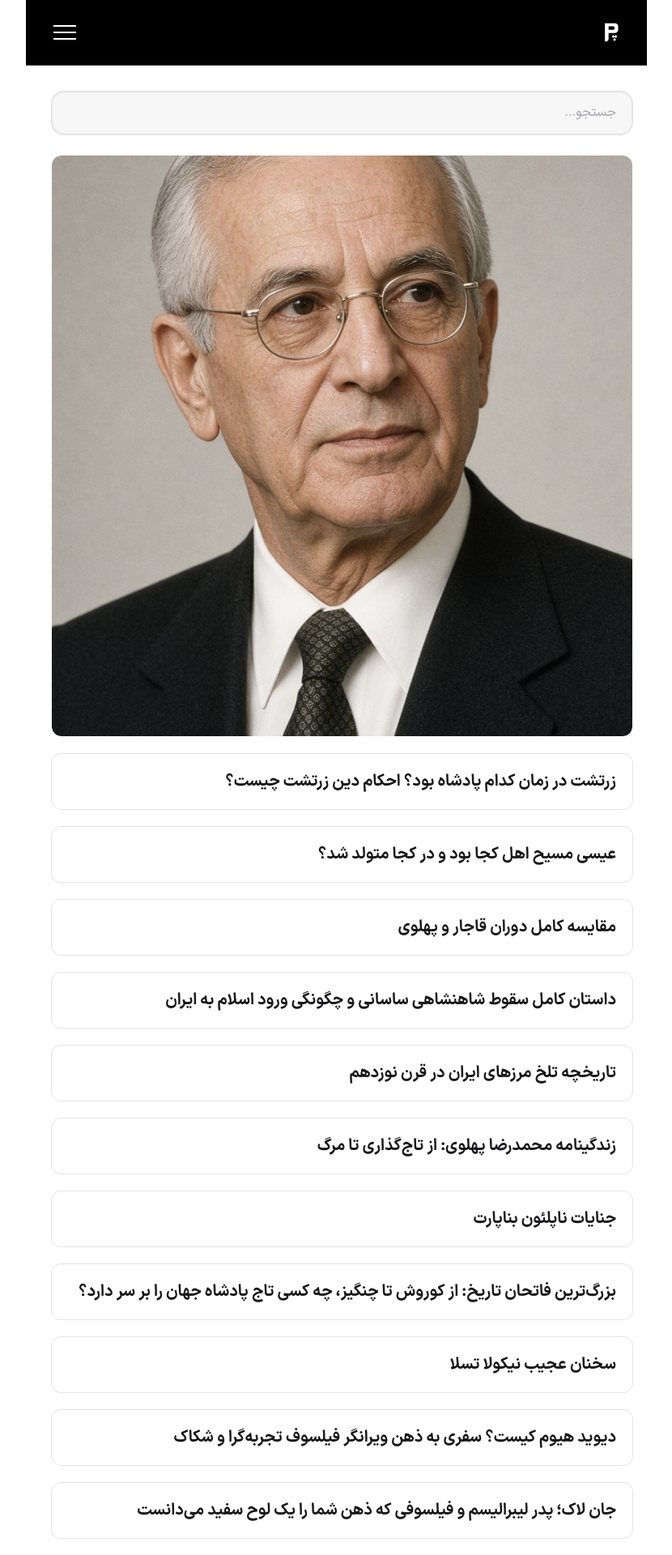
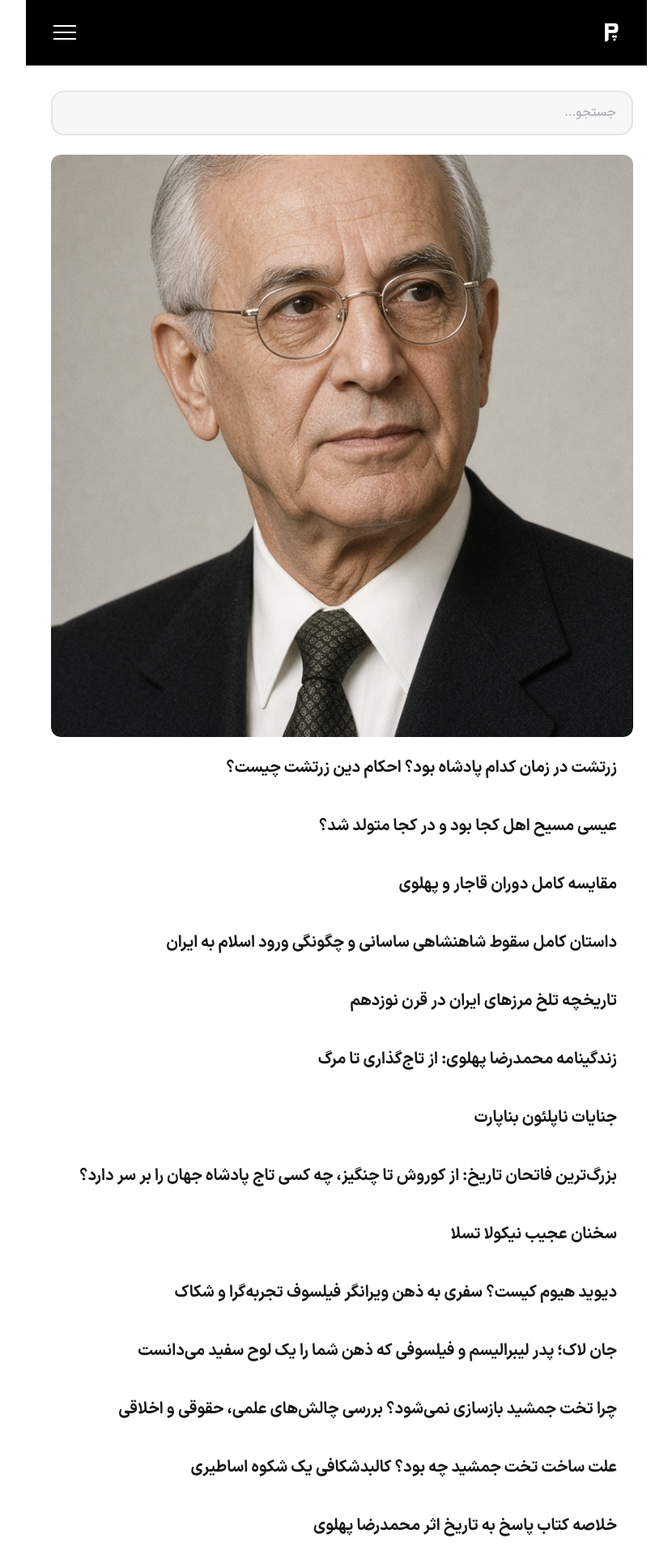
Before and after one commit to darkblog/darkblog.github.io, a Jekyll site: the page built from test.html, in a window 1280 px wide. Shown: the top 1920 px of the page at 81% size, without its empty margins (210-1040 px from the left). Built offline with Jekyll 4.4.1, drawn with Linux system fonts in a browser that asks for light colours.

Commit message:
Update test.html

```diff
--- a/test.html
+++ b/test.html
@@ -66,7 +66,7 @@ layout: null
 <style>
 *,*::before,*::after { box-sizing: border-box; margin: 0; padding: 0; }
 [hidden] { display: none !important; }
-:root { --max-w: 767px; --header-h: 5rem; --fs-base: 1.125rem; --pad-x: clamp(1rem, 3vw, 1.5rem); --pad-x-lg: clamp(1rem, 3vw, 2rem); --bg-page: #ffffff; --bg-shell: #ffffff; --bg-card: #ffffff; --bg-elev: #f7f7f7; --bg-fallback: #111111; --border: #e4e4e7; --border-h: #d4d4d8; --text: #18181b; --text-body: #3f3f46; --text-muted: #71717a; --text-dim: #a1a1aa; --accent: #0d9488; --accent-bg: rgba(13, 148, 136, 0.10); --accent-ring: rgba(13, 148, 136, 0.25); --header-bg: #000000; --header-border: #2a2a2a; --header-text: #ffffff; --header-accent: #2dd4bf; --r-sm: 0.5rem; --r-md: 0.75rem; --r-lg: 1rem; --dur: 0.25s; --dur-fast: 0.15s; --safe-r: env(safe-area-inset-right, 0px); --safe-l: env(safe-area-inset-left, 0px); --safe-b: env(safe-area-inset-bottom, 0px); color-scheme: light; }
+:root { --max-w: 767px; --header-h: 5rem; --fs-base: 1.125rem; --pad-x: clamp(1rem, 3vw, 1.5rem); --pad-x-lg: clamp(1rem, 3vw, 2rem); --bg-page: #ffffff; --bg-shell: #ffffff; --bg-card: transparent; --bg-elev: #f7f7f7; --bg-fallback: #111111; --border: #e4e4e7; --border-h: #d4d4d8; --text: #18181b; --text-body: #3f3f46; --text-muted: #71717a; --text-dim: #a1a1aa; --accent: #0d9488; --accent-bg: rgba(13, 148, 136, 0.10); --accent-ring: rgba(13, 148, 136, 0.25); --header-bg: #000000; --header-border: #2a2a2a; --header-text: #ffffff; --header-accent: #2dd4bf; --r-sm: 0.5rem; --r-md: 0.75rem; --r-lg: 1rem; --dur: 0.25s; --dur-fast: 0.15s; --safe-r: env(safe-area-inset-right, 0px); --safe-l: env(safe-area-inset-left, 0px); --safe-b: env(safe-area-inset-bottom, 0px); color-scheme: light; }
 @font-face { font-family: 'vazir'; src: url('https://www.pasgah.org/blog.woff2') format('woff2'); font-weight: 100 900; font-style: normal; font-display: swap; }
 html { scrollbar-gutter: stable; scroll-padding-top: calc(var(--header-h) + 1rem); -webkit-text-size-adjust: 100%; }
 body { font-family: 'vazir', system-ui, -apple-system, 'Segoe UI', sans-serif; font-weight: 400; font-size: var(--fs-base); background-color: var(--bg-page); color: var(--text); line-height: 1.6; min-height: 100vh; min-height: 100dvh; display: flex; flex-direction: column; align-items: center; -webkit-font-smoothing: antialiased; -moz-osx-font-smoothing: grayscale; overflow-wrap: break-word; }
@@ -113,14 +113,13 @@ html:has(#menu-toggle:checked), html.nav-open { overflow: hidden; }
 .live-search-results li[aria-selected="true"] a { color: var(--accent); background-color: var(--accent-bg); }
 .live-search-results .no-result { color: var(--text-muted); padding: 1rem 1.2rem; text-align: center; display: flex; align-items: center; justify-content: center; min-height: 48px; }
 .live-search-results .more-result a { justify-content: center; color: var(--text-muted); font-size: 0.9rem; }
-.posts-list { list-style: none; padding: 0; margin: 0; display: flex; flex-direction: column; gap: 1.25rem; }
-.posts-list li { position: relative; border-radius: var(--r-md); background-color: var(--bg-card); border: 1px solid var(--border); transition: background-color var(--dur), border-color var(--dur), box-shadow var(--dur), transform var(--dur); }
+.posts-list { list-style: none; padding: 0; margin: 0; display: flex; flex-direction: column; gap: 0.25rem; }
+.posts-list li { position: relative; border-radius: var(--r-md); background-color: transparent; border: 0; }
 .posts-list li::before { content: ''; position: absolute; inset-inline-start: 0; inset-block-start: 50%; transform: translateY(-50%) scaleY(0); width: 4px; height: 2rem; background-color: var(--accent); border-start-start-radius: 4px; border-end-start-radius: 4px; opacity: 0; transition: opacity var(--dur), transform var(--dur); z-index: 1; pointer-events: none; }
 .posts-list li:hover::before, .posts-list li:focus-within::before { opacity: 1; transform: translateY(-50%) scaleY(1); }
 .posts-list li a { text-decoration: none; color: var(--text); display: flex; align-items: center; font-size: 1.25rem; font-weight: 700; line-height: 1.4; min-height: 48px; padding: 1.25rem; width: 100%; border-radius: inherit; transition: color var(--dur); }
 .posts-list li:hover a, .posts-list li:focus-within a { color: var(--accent); }
-.posts-list li:first-child { padding: 0; background-color: transparent; border-color: transparent; box-shadow: none; overflow: hidden; }
-.posts-list li:first-child:hover { background-color: transparent; border-color: transparent; box-shadow: none; }
+.posts-list li:first-child { padding: 0; background-color: transparent; overflow: hidden; }
 .posts-list li:first-child::before { display: none; }
 .posts-list li:first-child a { padding: 0; border-radius: inherit; }
 .posts-list li:first-child:hover a { color: inherit; }
@@ -132,7 +131,6 @@ html:has(#menu-toggle:checked), html.nav-open { overflow: hidden; }
 .load-more-btn { font-family: inherit; display: inline-flex; align-items: center; justify-content: center; padding: 0.8rem 2.5rem; background-color: transparent; color: var(--text); text-decoration: none; font-weight: 700; font-size: 1.2rem; border-radius: var(--r-md); border: 2px solid var(--border); transition: background-color var(--dur), transform var(--dur-fast), border-color var(--dur), color var(--dur); min-height: 48px; cursor: pointer; }
 .load-more-btn:hover { background-color: var(--accent-bg); border-color: var(--accent); color: var(--accent); transform: scale(1.02); }
 .load-more-btn:active { transform: scale(0.97); color: var(--accent); }
-@media (hover: hover) { .posts-list li:not(:first-child):hover { background-color: var(--bg-elev); border-color: var(--border-h); box-shadow: 0 8px 20px rgba(0, 0, 0, 0.08); transform: translateY(-2px); } }
 @media (prefers-reduced-motion: reduce) { *, *::before, *::after { animation-duration: 0.01ms !important; animation-iteration-count: 1 !important; transition-duration: 0.01ms !important; scroll-behavior: auto !important; } }
 </style>
 </head>
```
